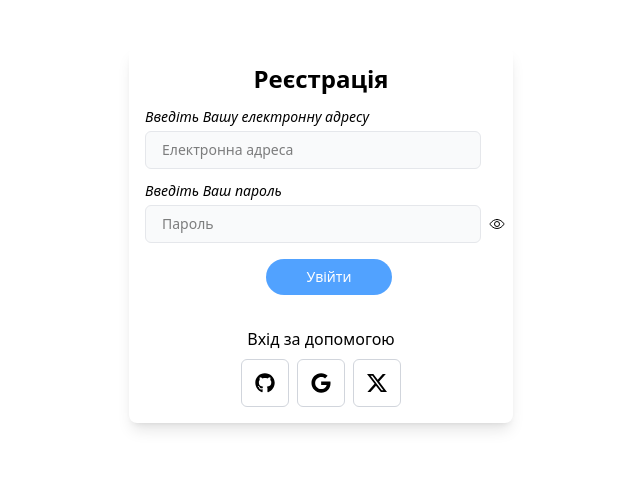
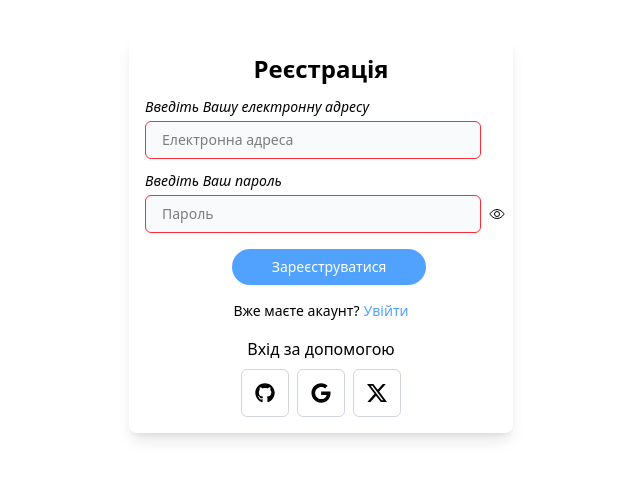
Before and after one commit to Andremaxico/update, a Next.js app: page /signup in a window 1280 px wide. Shown: the part 165-644 px from the top of the page, without its empty margins (319-959 px from the left). Built offline with nearby package versions, Linux system fonts and the light colour scheme.

Commit message:
stated adding github auth

```diff
--- a/src/app/(auth)/confirm-email/page.tsx
+++ b/src/app/(auth)/confirm-email/page.tsx
@@ -4,25 +4,16 @@ import React from 'react'
 
 export default async function page() {
 
-    const supabase = await createClient()
-
-    const { data, error } = await supabase.auth.getUser()
-
-    if (error || !data?.user) {
-        redirect('/login')
-    }
-
     return (
         <div className='flex items-center justify-center h-[100vh]'>
             <div className="flex flex-col items-center p-4 max-w-sm w-full rounded-lg shadow-md">
-                {data.user ?
-                    <p>Вашу електронну пошту успішно підтверджено!</p>
-                :
-                    <>
-                        <p className='mb-2 text-lg'>Підтвердіть свою електронну пошту</p>
-                        <p>Лист висланий на <span className='font-bold'>email</span></p>
-                    </>
-                }
+                <p className='mb-2 text-xl'>Підтвердіть свою електронну пошту</p>
+                <p className='text-lg'>Лист висланий на <span className='font-bold'>email</span></p>
+                <p className='text-center'>
+                    Після підтвердження увійдіть до свого акаунту.
+                    <br/>
+                    Цю сторінку можна безпечно закривати
+                </p>
             </div>
         </div>
     )
--- a/src/app/(auth)/signin/page.tsx
+++ b/src/app/(auth)/signin/page.tsx
@@ -13,7 +13,7 @@ export default async function page() {
             <div className="flex flex-col items-center p-4 w-full max-w-sm bg-white rounded-lg shadow-lg">
                 <h2 className='mb-3 text-2xl font-bold'>Вхід</h2>
                 <div className="w-full mb-4">
-                    <SignInForm formAction={signin} />
+                    <SignInForm formAction={signin} type='signin' />
                 </div>
 
                 <div className="flex items-center text-sm mb-4">
--- a/src/app/(auth)/signup/page.tsx
+++ b/src/app/(auth)/signup/page.tsx
@@ -4,15 +4,26 @@ import { SignInForm } from '@/app/components/SignIn/SignInForm'
 import { SocialSignIn } from '@/app/components/SignIn/SocialSignIn'
 import React from 'react'
 import { signup } from './actions'
+import Link from 'next/link'
 
 export default async function page() {
     return (
         <div className='h-[100vh] flex items-center justify-center'>
             <div className="flex flex-col items-center p-4 w-full max-w-sm bg-white rounded-lg shadow-lg">
                 <h2 className='mb-3 text-2xl font-bold'>Реєстрація</h2>
-                <div className="w-full mb-8">
-                    <SignInForm formAction={signup} />
+                <div className="w-full mb-4">
+                    <SignInForm formAction={signup} type='signup' />
                 </div>
+
+                <div className="flex items-center text-sm mb-4">
+                    <p className='mr-1'>Вже маєте акаунт?</p>
+                    <Link href={'/signin'}>
+                        <p className='text-blue-400 hover:text-blue-600 duration-75'>
+                            Увійти
+                        </p>
+                    </Link>
+                </div>
+
                 <SocialSignIn />
             </div>
         </div>
--- a/src/app/components/SignIn/SignInForm.tsx
+++ b/src/app/components/SignIn/SignInForm.tsx
@@ -6,9 +6,10 @@ import { IoEyeOffOutline } from "react-icons/io5";
 
 type PropsType = {
     formAction: (data: FormData) => void,
+    type: 'signin' | 'signup',
 };
 
-export const SignInForm: React.FC<PropsType> = ({formAction}) => {
+export const SignInForm: React.FC<PropsType> = ({formAction, type}) => {
     const [isPasswordVisible, setIsPasswordVisible] = useState<boolean>(false);
 
     const togglePasswordVisibility = (e: React.MouseEvent<HTMLButtonElement>) => {
@@ -34,8 +35,9 @@ export const SignInForm: React.FC<PropsType> = ({formAction}) => {
                         border-1 border-gray-200
                         hover:shadow:md
                         focus:border-black active:border-black active:border-2 focus-visible:outline-0
+                        invalid:border-red-500
                         duration-75
-                        outline-
+                        outline-0
                         cursor-pointer
                     '
                 />
@@ -46,11 +48,12 @@ export const SignInForm: React.FC<PropsType> = ({formAction}) => {
                 <div className="flex relative">
                     <input
                         // TODO:
-                        //ad validation
+                        //add validation
                         name='password'
                         type={isPasswordVisible ? 'text' : 'password'}
                         placeholder='Пароль'
                         required
+                        pattern='/^(?=.*?[A-Z])(?=.*?[a-z])(?=.*?[0-9])(?=.*?[#?!@$%^&*-]).{8,}$/'
                         className='
                             w-full
                             py-2 px-4
@@ -60,6 +63,7 @@ export const SignInForm: React.FC<PropsType> = ({formAction}) => {
                             border-1 border-gray-200
                             hover:shadow:md
                             focus:border-black active:border-black active:border-2 focus-visible:outline-0
+                            invalid:border-red-500
                             duration-75
                             outline-
                             cursor-pointer
@@ -82,7 +86,7 @@ export const SignInForm: React.FC<PropsType> = ({formAction}) => {
                 formAction={formAction}
                 className='text-white bg-blue-400 text-sm py-2 px-10 rounded-full cursor-pointer translate-x-4 hover:brightness-90 duration-100'
             >
-                Увійти
+                {type === 'signin' ? 'Увійти' : 'Зареєструватися'}
             </button>
         </form>
     )
--- a/src/app/components/SignIn/SocialSignIn.tsx
+++ b/src/app/components/SignIn/SocialSignIn.tsx
@@ -1,15 +1,35 @@
+'use client'
+
+
 import { FaGithub } from "react-icons/fa";
 import { FaGoogle } from "react-icons/fa";
 import { BsTwitterX } from "react-icons/bs";
+import { createClient } from "@/app/utils/supabase/client";
 
 type PropsType = {};
 
 export const SocialSignIn: React.FC<PropsType> = ({}) => {
+
+    const signInWithGithub = async () => {
+        const supabase = createClient();
+
+        await supabase.auth.signInWithOAuth({
+            'provider': 'github',
+            options: {
+                // TODO: change this to handle dev and prod mode
+                redirectTo: `http://localhost:3000`,
+            },
+        })
+    }
+
     return (
         <div className="flex flex-col items-center">
             <h3 className="mb-2">Вхід за допомогою</h3>
             <div className="flex gap-2">
-                <button className="w-12 h-12 flex items-center justify-center border-1 border-gray-300 rounded-md cursor-pointer group">
+                <button
+                    className="w-12 h-12 flex items-center justify-center border-1 border-gray-300 rounded-md cursor-pointer group"
+                    onClick={signInWithGithub}
+                >
                     <FaGithub className="size-5 hover:scale-120 duration-75" />
                 </button>
                 <button className="w-12 h-12 flex items-center justify-center border-1 border-gray-300 rounded-md cursor-pointer group">
```
Also changed, not shown: src/app/(default)/error.tsx (renamed from src/app/(auth)/error.tsx).
